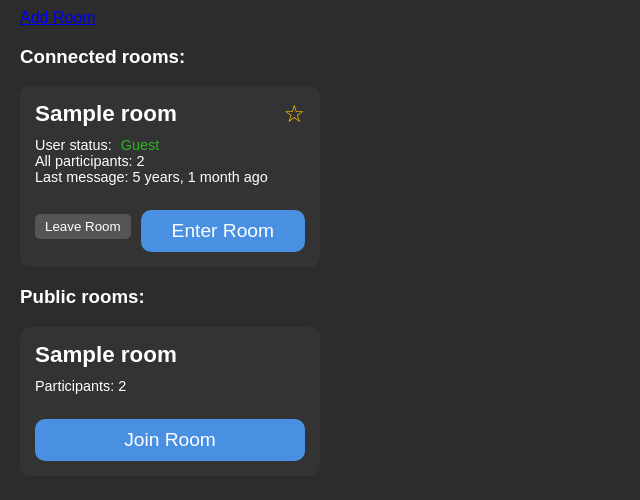
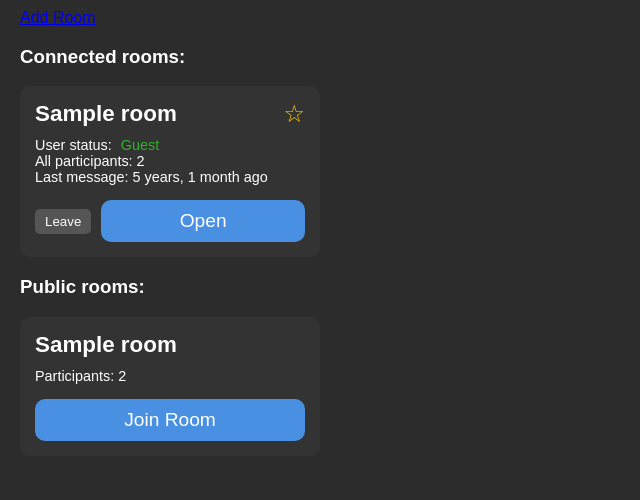
Before and after one commit to SwieciloM/Wassup, a Django app: template chat/templates/chat/room_list.html in a window 1280 px wide. Shown: the part 159-659 px from the top of the page, without its empty margins (0-640 px from the left). Run offline with Django 3.2, Linux system fonts and the light colour scheme; the template is opened without the code that fills it: most values are stand-ins (such as "Sample title", 1, 10 or a date in 2020); some web fonts are replaced.

Commit message:
Action buttons small change

```diff
--- a/chat/templates/chat/room_list.html
+++ b/chat/templates/chat/room_list.html
@@ -46,8 +46,8 @@
           {% if request.user == room.owner %}
             <button class="options-button" data-room-id="{{ room.id }}">Options</button>
           {% endif %}
-          <button class="leave-room-button" data-room-id="{{ room.id }}">Leave Room</button>
-          <a href="{% url 'room' room.id %}" class="enter-room-button">Enter Room</a>
+          <button class="leave-room-button" data-room-id="{{ room.id }}">Leave</button>
+          <a href="{% url 'room' room.id %}" class="enter-room-button">Open</a>
         </div>
       </div>
     {% endfor %}
--- a/static/css/style.css
+++ b/static/css/style.css
@@ -468,7 +468,6 @@ input:checked + .fav-toggle-label:before {
   text-decoration: none;
   font-size: 1.2em;
   flex: 1;
-  margin-top: 10px;
 }
 
 .enter-room-button:hover {
```
